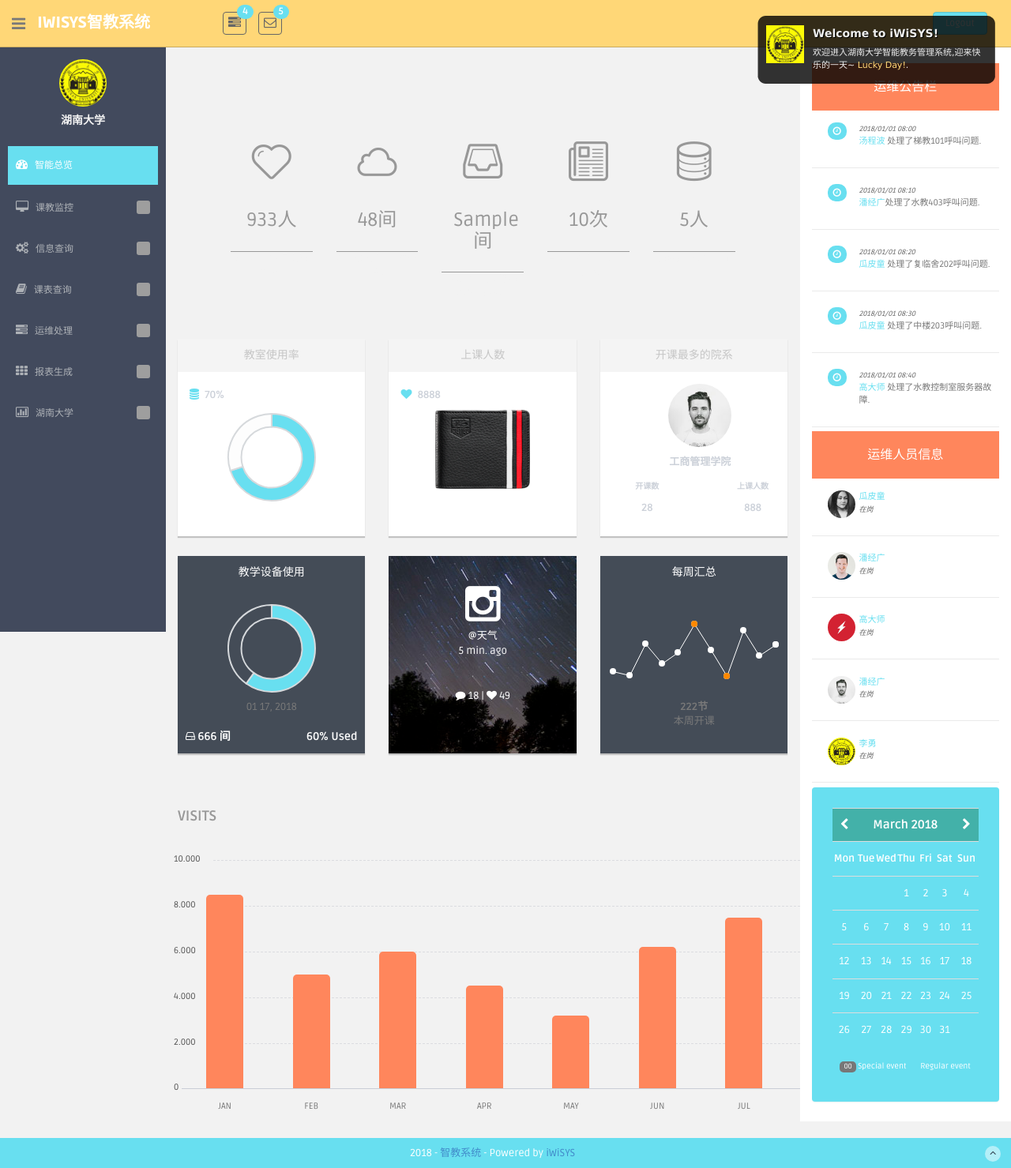
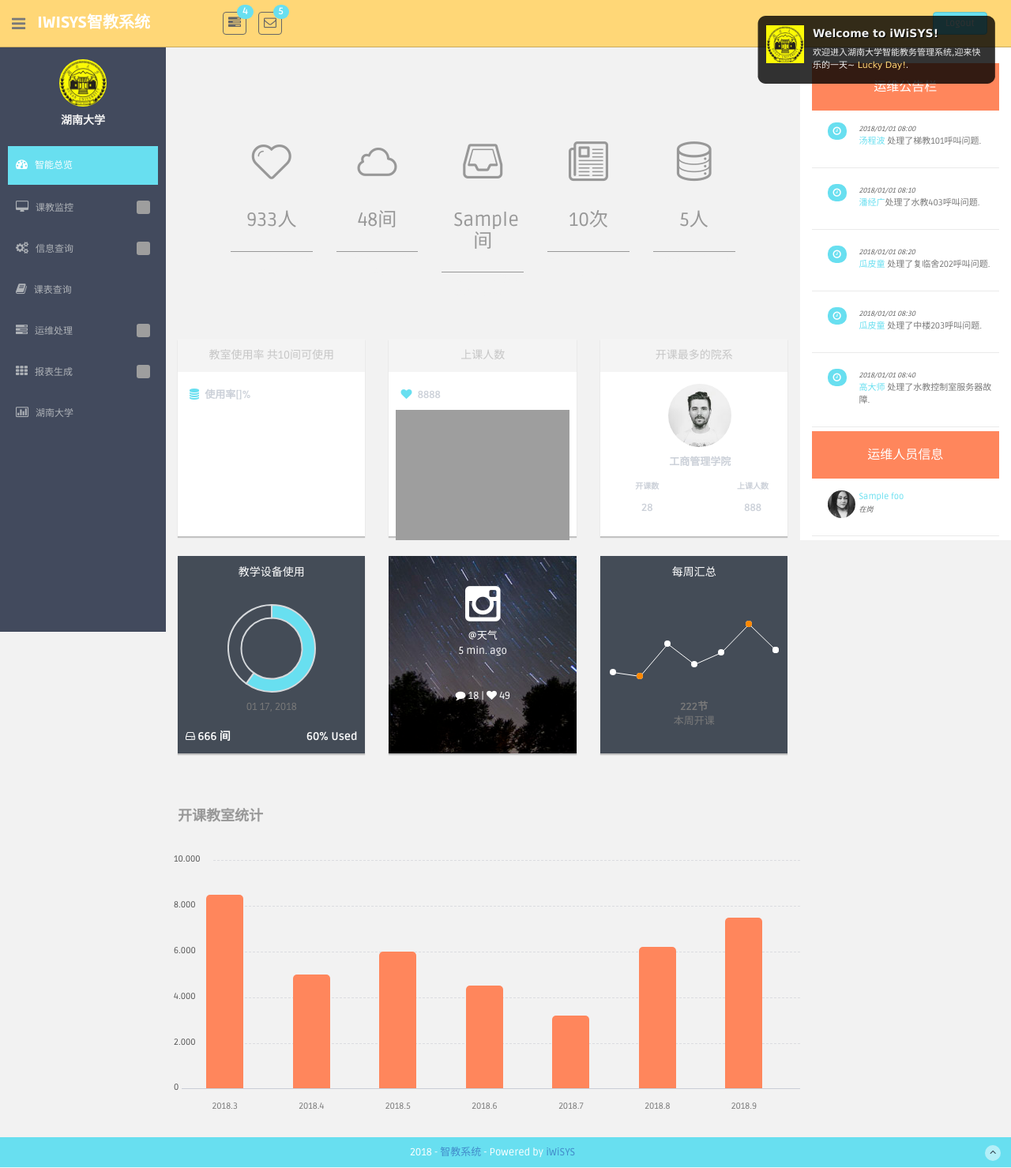
Before and after one commit to sharpoison/hnuapp, a Django app: template test1/templates/index.html in a window 1280 px wide. Shown: the whole page at 79% size. Run offline with Django 3.2, Linux system fonts and the light colour scheme; the template is opened without the code that fills it: most values are stand-ins (such as "Sample title", 1, 10 or a date in 2020); some libraries are stand-ins or nearby versions; grey boxes are pictures that could not be loaded.

Commit message:
0317update

```diff
--- a/test1/templates/index.html
+++ b/test1/templates/index.html
@@ -205,7 +205,7 @@
               	  <h5 class="centered">湖南大学</h5>
 
                   <li class="mt">
-                      <a class="active" href="index.html">
+                      <a class="active" href="http://127.0.0.1:8000">
                           <i class="fa fa-dashboard"></i>
                           <span>智能总览</span>
                       </a>
@@ -217,9 +217,8 @@
                           <span>课教监控</span>
                       </a>
                       <ul class="sub">
-                          <li><a  href="general.html">General</a></li>
-                          <li><a  href="buttons.html">Buttons</a></li>
-                          <li><a  href="panels.html">Panels</a></li>
+                          <li><a  href="general.html">教室状态</a></li>
+
                       </ul>
                   </li>
 
@@ -229,9 +228,9 @@
                           <span>信息查询</span>
                       </a>
                       <ul class="sub">
-                          <li><a  href="calendar.html">Calendar</a></li>
-                          <li><a  href="gallery.html">Gallery</a></li>
-                          <li><a  href="todo_list.html">Todo List</a></li>
+                          <li><a  href="calendar.html">运维人员</a></li>
+                          <li><a  href="gallery.html">故障分类查询</a></li>
+                          <li><a  href="todo_list.html">课教信息查询</a></li>
                       </ul>
                   </li>
                   <li class="sub-menu">
@@ -239,11 +238,7 @@
                           <i class="fa fa-book"></i>
                           <span>课表查询</span>
                       </a>
-                      <ul class="sub">
-                          <li><a  href="blank.html">Blank Page</a></li>
-                          <li><a  href="login.html">Login</a></li>
-                          <li><a  href="lock_screen.html">Lock Screen</a></li>
-                      </ul>
+
                   </li>
                   <li class="sub-menu">
                       <a href="javascript:;" >
@@ -251,8 +246,11 @@
                           <span>运维处理</span>
                       </a>
                       <ul class="sub">
-                          <li><a  href="form_component.html">Form Components</a></li>
+                          <li><a  href="form_component.html">报修处理</a></li>
                       </ul>
+                       <ul class="sub">
+                          <li><a  href="form_component.html">历史查询</a></li>
+                       </ul>
                   </li>
                   <li class="sub-menu">
                       <a href="javascript:;" >
@@ -260,8 +258,8 @@
                           <span>报表生成</span>
                       </a>
                       <ul class="sub">
-                          <li><a  href="basic_table.html">Basic Table</a></li>
-                          <li><a  href="responsive_table.html">Responsive Table</a></li>
+                          <li><a  href="basic_table.html">自动生成</a></li>
+                          <li><a  href="responsive_table.html">报表定制</a></li>
                       </ul>
                   </li>
                   <li class="sub-menu">
@@ -269,18 +267,14 @@
                           <i class=" fa fa-bar-chart-o"></i>
                           <span>湖南大学</span>
                       </a>
-                      <ul class="sub">
-                          <li><a  href="morris.html">Morris</a></li>
-                          <li><a  href="chartjs.html">Chartjs</a></li>
-                      </ul>
+
                   </li>
 
               </ul>
               <!-- sidebar menu end-->
           </div>
       </aside>
-      <!--sidebar end-->
-      <div class="copyrights">Collect from <a href="http://www.cssmoban.com/" >网页模板</a></div>
+
 
       <!-- **********************************************************************************************************************************************************
       MAIN CONTENT
@@ -337,22 +331,23 @@
                       	<div class="col-md-4 col-sm-4 mb">
                       		<div class="white-panel pn donut-chart">
                       			<div class="white-header">
-						  			<h5>教室使用率</h5>
+						  			<h5>教室使用率  共{{ CcountSum }}间可使用</h5>
                       			</div>
 								<div class="row">
 									<div class="col-sm-6 col-xs-6 goleft">
-										<p><i class="fa fa-database"></i> 70%</p>
+
+                                        <p><i class="fa fa-database"></i> 使用率{{ isum }}% </p>
 									</div>
 	                      		</div>
 								<canvas id="serverstatus01" height="120" width="120"></canvas>
 								<script>
 									var doughnutData = [
 											{
-												value: 70,
+												value: {{ isum }},
 												color:"#68dff0"
 											},
 											{
-												value : 30,
+												value : {{ isum100 }},
 												color : "#fdfdfd"
 											}
 										];
@@ -374,7 +369,7 @@
 									<div class="col-sm-6 col-xs-6"></div>
 	                      		</div>
 	                      		<div class="centered">
-										<img src="../statics/assets/img/product.png" width="120">
+										<img src="../statics/assets/img/classlive.jpg" width="220">
 	                      		</div>
                       		</div>
                       	</div><!-- /col-md-4 -->
@@ -456,7 +451,7 @@
 									<h5>每周汇总</h5>
 								</div>
 								<div class="chart mt">
-									<div class="sparkline" data-type="line" data-resize="true" data-height="75" data-width="90%" data-line-width="1" data-line-color="#fff" data-spot-color="#fff" data-fill-color="" data-highlight-line-color="#fff" data-spot-radius="4" data-data="[200,135,667,333,526,996,564,123,890,464,655]"></div>
+									<div class="sparkline" data-type="line" data-resize="true" data-height="75" data-width="90%" data-line-width="1" data-line-color="#fff" data-spot-color="#fff" data-fill-color="" data-highlight-line-color="#fff" data-spot-radius="4" data-data="[200,135,667,333,526,996,564]"></div>
 								</div>
 								<p class="mt"><b>222节</b><br/>本周开课</p>
 							</div>
@@ -467,7 +462,7 @@
 					<div class="row mt">
                       <!--CUSTOM CHART START -->
                       <div class="border-head">
-                          <h3>VISITS</h3>
+                          <h3>开课教室统计</h3>
                       </div>
                       <div class="custom-bar-chart">
                           <ul class="y-axis">
@@ -479,31 +474,31 @@
                               <li><span>0</span></li>
                           </ul>
                           <div class="bar">
-                              <div class="title">JAN</div>
+                              <div class="title">2018.3</div>
                               <div class="value tooltips" data-original-title="8.500" data-toggle="tooltip" data-placement="top">85%</div>
                           </div>
                           <div class="bar ">
-                              <div class="title">FEB</div>
+                              <div class="title">2018.4</div>
                               <div class="value tooltips" data-original-title="5.000" data-toggle="tooltip" data-placement="top">50%</div>
                           </div>
                           <div class="bar ">
-                              <div class="title">MAR</div>
+                              <div class="title">2018.5</div>
                               <div class="value tooltips" data-original-title="6.000" data-toggle="tooltip" data-placement="top">60%</div>
                           </div>
                           <div class="bar ">
-                              <div class="title">APR</div>
+                              <div class="title">2018.6</div>
                               <div class="value tooltips" data-original-title="4.500" data-toggle="tooltip" data-placement="top">45%</div>
                           </div>
                           <div class="bar">
-                              <div class="title">MAY</div>
+                              <div class="title">2018.7</div>
                               <div class="value tooltips" data-original-title="3.200" data-toggle="tooltip" data-placement="top">32%</div>
                           </div>
                           <div class="bar ">
-                              <div class="title">JUN</div>
+                              <div class="title">2018.8</div>
                               <div class="value tooltips" data-original-title="6.200" data-toggle="tooltip" data-placement="top">62%</div>
                           </div>
                           <div class="bar">
-                              <div class="title">JUL</div>
+                              <div class="title">2018.9</div>
                               <div class="value tooltips" data-original-title="7.500" data-toggle="tooltip" data-placement="top">75%</div>
                           </div>
                       </div>
@@ -581,74 +576,23 @@
                        <!-- USERS ONLINE SECTION -->
 						<h3>运维人员信息</h3>
                       <!-- First Member -->
+                       {% for foo in otsteams %}
                       <div class="desc">
                       	<div class="thumb">
                       		<img class="img-circle" src="../statics/assets/img/ui-divya.jpg" width="35px" height="35px" align="">
                       	</div>
+
                       	<div class="details">
-                      		<p><a href="#">瓜皮童</a><br/>
+
+                      		 <p><a href="#">{{ foo.Name }}</a><br/>
                       		   <muted>在岗</muted>
                       		</p>
+
                       	</div>
+
                       </div>
-                      <!-- Second Member -->
-                      <div class="desc">
-                      	<div class="thumb">
-                      		<img class="img-circle" src="../statics/assets/img/ui-sherman.jpg" width="35px" height="35px" align="">
-                      	</div>
-                      	<div class="details">
-                      		<p><a href="#">潘经广</a><br/>
-                      		   <muted>在岗</muted>
-                      		</p>
-                      	</div>
-                      </div>
-                      <!-- Third Member -->
-                      <div class="desc">
-                      	<div class="thumb">
-                      		<img class="img-circle" src="../statics/assets/img/ui-danro.jpg" width="35px" height="35px" align="">
-                      	</div>
-                      	<div class="details">
-                      		<p><a href="#">高大师</a><br/>
-                      		   <muted>在岗</muted>
-                      		</p>
-                      	</div>
-                      </div>
-                      <!-- Fourth Member -->
-                      <div class="desc">
-                      	<div class="thumb">
-                      		<img class="img-circle" src="../statics/assets/img/ui-zac.jpg" width="35px" height="35px" align="">
-                      	</div>
-                      	<div class="details">
-                      		<p><a href="#">潘经广</a><br/>
-                      		   <muted>在岗</muted>
-                      		</p>
-                      	</div>
-                      </div>
-                      <!-- Fifth Member -->
-                      <div class="desc">
-                      	<div class="thumb">
-                      		<img class="img-circle" src="../statics/assets/img/ui-sam.jpg" width="35px" height="35px" align="">
-                      	</div>
-                      	<div class="details">
-                      		<p><a href="#">李勇</a><br/>
-                      		   <muted>在岗</muted>
-                      		</p>
-                      	</div>
-                      </div>
+                        {% endfor %}
 
-                        <!-- CALENDAR-->
-                        <div id="calendar" class="mb">
-                            <div class="panel green-panel no-margin">
-                                <div class="panel-body">
-                                    <div id="date-popover" class="popover top" style="cursor: pointer; disadding: block; margin-left: 33%; margin-top: -50px; width: 175px;">
-                                        <div class="arrow"></div>
-                                        <h3 class="popover-title" style="disadding: none;"></h3>
-                                        <div id="date-popover-content" class="popover-content"></div>
-                                    </div>
-                                    <div id="my-calendar"></div>
-                                </div>
-                            </div>
-                        </div><!-- / calendar -->
 
                   </div><!-- /col-lg-3 -->
               </div><! --/row -->
```
